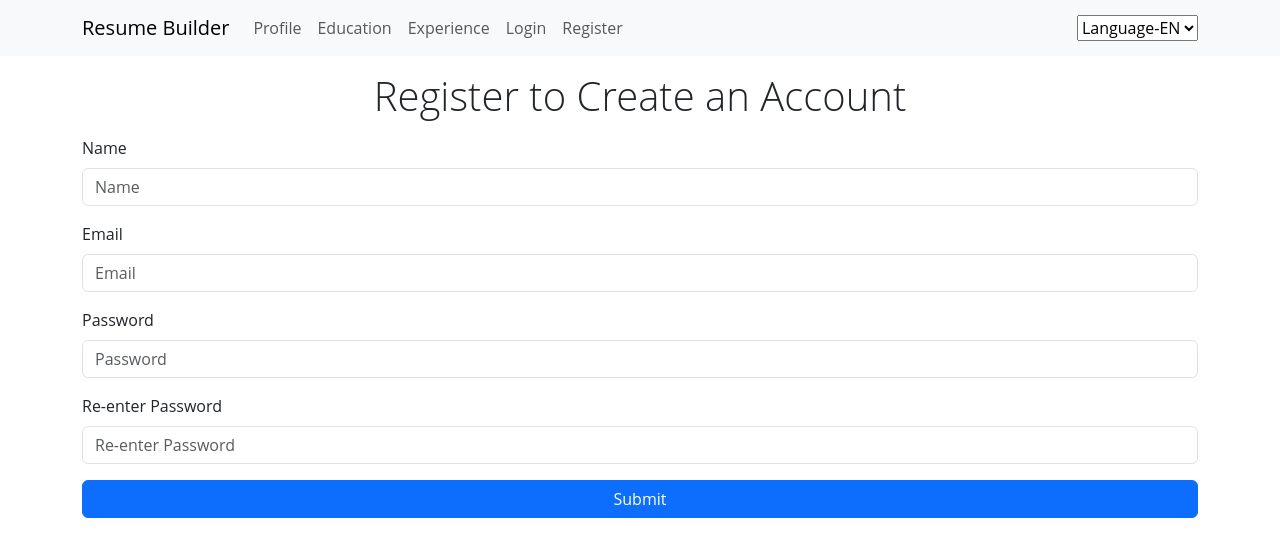
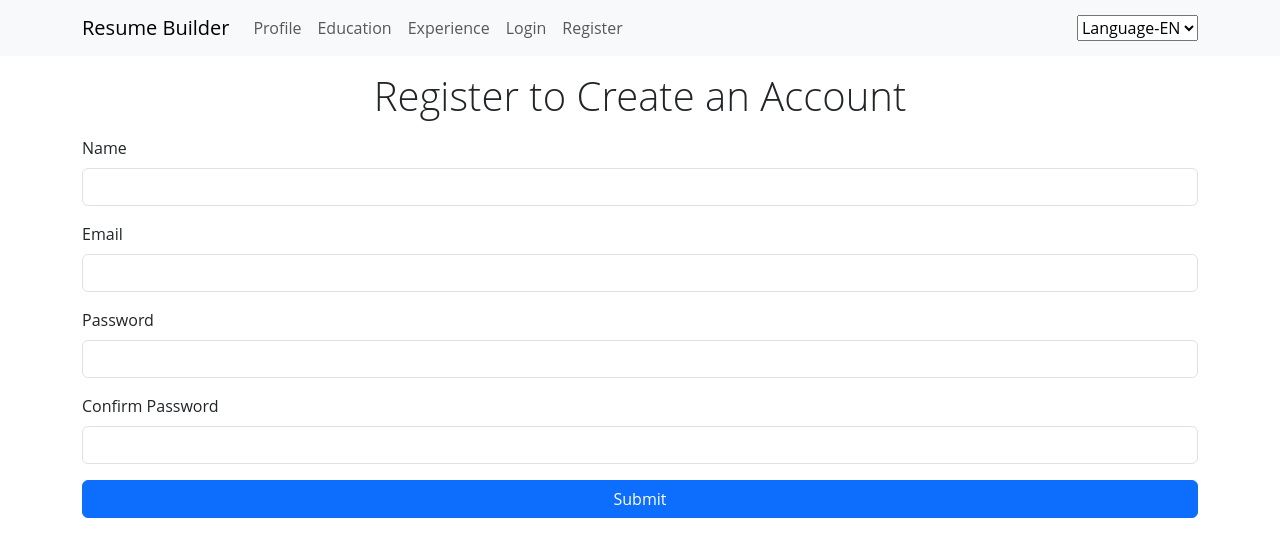
Before and after one commit to srehan17/resumeApp, a React (Create React App) app in the folder client/: page /register in a window 1280 px wide. Shown: the top 556 px of the page. Built offline with nearby package versions, Linux system fonts and the light colour scheme.

Commit message:
Cleaned up forms

```diff
--- a/client/src/components/Header.tsx
+++ b/client/src/components/Header.tsx
@@ -23,8 +23,8 @@ const Header = () => {
         dispatch(reset())
         navigate('/')
     }
-    console.log(user)
-  return (
+
+    return (
     <Navbar expand="lg" className="bg-body-tertiary">
         <Container>
             <Navbar.Brand href="/">Resume Builder</Navbar.Brand>
--- a/client/src/features/auth/authService.ts
+++ b/client/src/features/auth/authService.ts
@@ -30,15 +30,15 @@ const logout = () => {
     localStorage.removeItem('user')
 }
 
-const authService = {
+// const authService = {
+//     register,
+//     logout,
+//     login
+// }
+
+export default {
+    // authService,
     register,
     logout,
     login
 }
-
-export default {
-    authService,
-    register,
-    logout,
-    login
-}
--- a/client/src/pages/Dashboard.tsx
+++ b/client/src/pages/Dashboard.tsx
@@ -13,25 +13,21 @@ const Dashboard = () => {
   const navigate = useNavigate()
   const dispatch = useAppDispatch()
 
-  // const { user } = useAppSelector((state) => state.auth)
+  const { user } = useAppSelector((state) => state.auth)
   const {experience, isLoading, isError, message} = useAppSelector(
     (state) => state.experience)
 
-  useEffect(() => {
-    if (isError) {
-      console.log(message)
-    }
-    // if (!user) {
-    //   navigate('/login')
-    // }
-    // dispatch(getExperience())
+  // useEffect(() => {
+  //   if (isError) {
+  //     console.log(message)
+  //   }
 
-    return () => {
-      dispatch(reset())
-    }
-  }, [
-    // user,
-    navigate, isError, message, dispatch])
+  //   dispatch(getExperience())
+
+  //   return () => {
+  //     dispatch(reset())
+  //   }
+  // }, [ user, navigate, isError, message, dispatch])
 
   // if (isLoading) {
   //   return <Spinner />
@@ -40,23 +36,23 @@ const Dashboard = () => {
   return (
     <Container>
       <Title title="Let's Build Your Resume"/>
-      {/* <h2 className="h2">Hello {user && user.name}!</h2> */}
+      <h2 className="h2">Hello {user ? user.name : "User"}!</h2>
       <div className="mt-5">
-        <Button className="btn mx-2" onClick={() => navigate('/profile]')}>Add Profile</Button>
+        <Button className="btn mx-2" onClick={() => navigate('/profile')}>Add Profile</Button>
         <Button className="btn mx-2" onClick={() => navigate('/experience')}>Add Experience</Button>
         <Button className="btn mx-2" onClick={() => navigate('/education')}>Add Education</Button>
       </div>
 
       <section className='content'>
-        {/* {experience.length > 0 ? (
+        {experience.length > 0 ? (
           <div className='experience'>
-            {experience.map((item, index) => (
-              <ExperienceItem key={index} item={item} />
+            {experience.map(({item, _id}) => (
+              <ExperienceItem key={_id} item={item} />
             ))}
           </div>
         ) : (
-          <h3>You have not added any experience</h3>
-        )} */}
+          <h4 className='mt-5'>You have not added any experience yet.</h4>
+        )}
       </section>
     </Container>
   )
--- a/client/src/pages/Experience.tsx
+++ b/client/src/pages/Experience.tsx
@@ -1,11 +1,12 @@
-import React, { useState } from 'react'
+import React, { useEffect, useState } from 'react'
 import { Form, Button, Container } from 'react-bootstrap'
 import { DatePicker } from 'react-date-picker'
 import 'react-date-picker/dist/DatePicker.css'
 import 'react-calendar/dist/Calendar.css'
 import Title from '../components/Title'
 import { useAppSelector, useAppDispatch } from '../app/hooks'
-import { createExperience } from '../features/experience/experienceSlice'
+import { createExperience, getExperience, reset } from '../features/experience/experienceSlice'
+import { useNavigate } from 'react-router-dom'
 
 const Experience = () => {
 
@@ -26,6 +27,7 @@ const Experience = () => {
 
     const {company, position, responsibilities, startYear, endYear} = formData
 
+    const navigate = useNavigate()
     const dispatch = useAppDispatch()
 
     const [isChecked, setIsChecked] = useState(false)
@@ -34,12 +36,26 @@ const Experience = () => {
         setIsChecked(!isChecked)
     }
 
+    const { user } = useAppSelector((state) => state.auth)
     const {experience, isLoading, isError, isSuccess, message} = useAppSelector(
         (state) => state.experience)
 
     const onChange = (e) => {
         setFormData((prevState) => ({...prevState, [e.target.name]: e.target.value}))
     }
+
+    // useEffect(() => {
+    //     if (isError) {
+    //       console.log(message)
+    //     }
+
+    //     // if (!user) {
+    //     //     navigate('/login')
+    //     // }
+
+    //     dispatch(getExperience())
+    //   }, [
+    //     user, navigate, isError, message, dispatch])
 
     let handleSubmit = async (e) => {
         e.preventDefault();
@@ -50,6 +66,7 @@ const Experience = () => {
 
         dispatch(createExperience(experienceData))
 
+        // reset form data fields when form is submitted
         setFormData(initialState)
       };
 
--- a/client/src/pages/Login.tsx
+++ b/client/src/pages/Login.tsx
@@ -13,12 +13,12 @@ const Login = () => {
         password: "",
     })
 
-    const {email, password} = formData
+    const { email, password } = formData
 
     const navigate = useNavigate()
     const dispatch = useAppDispatch()
 
-    const {user, isLoading, isError, isSuccess, message} = useAppSelector(
+    const { user, isLoading, isError, isSuccess, message } = useAppSelector(
         (state) => state.auth
     )
 
@@ -31,12 +31,16 @@ const Login = () => {
             navigate('/')
         }
 
-        dispatch(reset())
+        return () => {
+            dispatch(reset())
+        }
 
     }, [user, isError, isSuccess, message, navigate, dispatch])
 
     const onChange = (e) => {
-        setFormData((prevState) => ({...prevState, [e.target.name]: e.target.value}))
+        setFormData((prevState) => (
+            {...prevState, [e.target.name]: e.target.value}
+        ))
     }
 
     const handleSubmit = (e) => {
@@ -45,6 +49,7 @@ const Login = () => {
         const userData = {
             email, password
         }
+
         dispatch(login(userData))
     }
 
@@ -60,7 +65,6 @@ const Login = () => {
                 <Form.Label>Email</Form.Label>
                 <Form.Control
                     type="text"
-                    placeholder="Email"
                     id="email"
                     name="email"
                     value={email}
@@ -71,7 +75,6 @@ const Login = () => {
                 <Form.Label>Password</Form.Label>
                 <Form.Control
                     type="password"
-                    placeholder="Password"
                     id="password"
                     name="password"
                     value={password}
--- a/client/src/pages/Register.tsx
+++ b/client/src/pages/Register.tsx
@@ -66,7 +66,6 @@ const Register = () => {
                 <Form.Label>Name</Form.Label>
                 <Form.Control
                     type="text"
-                    placeholder="Name"
                     id="name"
                     name="name"
                     value={name}
@@ -77,7 +76,6 @@ const Register = () => {
                 <Form.Label>Email</Form.Label>
                 <Form.Control
                     type="text"
-                    placeholder="Email"
                     id="email"
                     name="email"
                     value={email}
@@ -88,7 +86,6 @@ const Register = () => {
                 <Form.Label>Password</Form.Label>
                 <Form.Control
                     type="password"
-                    placeholder="Password"
                     id="password"
                     name="password"
                     value={password}
@@ -96,10 +93,9 @@ const Register = () => {
                 />
             </Form.Group>
             <Form.Group className="mb-3" controlId="formPassword2">
-                <Form.Label>Re-enter Password</Form.Label>
+                <Form.Label>Confirm Password</Form.Label>
                 <Form.Control
                     type="password"
-                    placeholder="Re-enter Password"
                     id="Password2"
                     name="password2"
                     value={password2}
```
